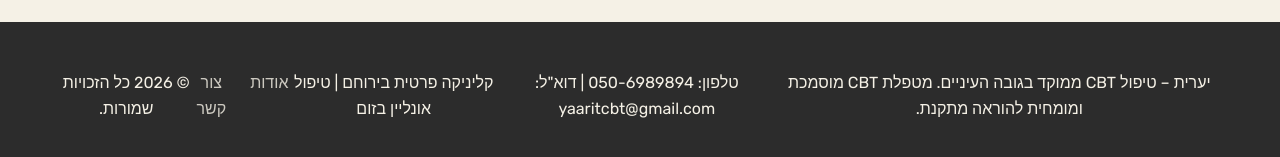
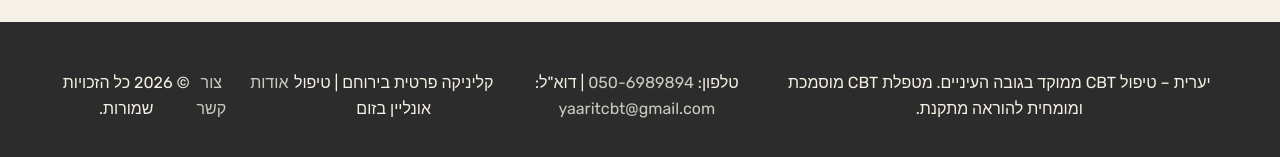
Before and after one commit to yanai101/yaarit-cbt, a React (Vite) app: page / in a window 1280 px wide. Shown: the part 5550-5707 px from the top of the page. Built offline with nearby package versions, Linux system fonts and the light colour scheme.

Commit message:
Fix email links in Footer and Contact sections

```diff
--- a/src/components/Contact.jsx
+++ b/src/components/Contact.jsx
@@ -84,10 +84,10 @@ export default function Contact() {
               <Phone size={20} />
               <span>שלחו הודעת וואטסאפ (050-6989894)</span>
             </a>
-            <div className="contact-item">
+            <a href="mailto:yaaritcbt@gmail.com" className="contact-item">
               <Mail size={20} color="var(--color-sage)" />
               <span>yaaritcbt@gmail.com</span>
-            </div>
+            </a>
             <div className="contact-item">
               <MapPin size={20} color="var(--color-sage)" />
               <span>קליניקה פרטית בירוחם, או בזום</span>
--- a/src/components/Footer.jsx
+++ b/src/components/Footer.jsx
@@ -5,7 +5,9 @@ export default function Footer() {
     <footer className="footer">
       <div className="container">
         <p>יערית – טיפול CBT ממוקד בגובה העיניים. מטפלת CBT מוסמכת ומומחית להוראה מתקנת.</p>
-        <p className="contact-info">טלפון: 050-6989894 | דוא"ל: yaaritcbt@gmail.com</p>
+        <p className="contact-info">
+          טלפון: <a href="tel:0506989894">050-6989894</a> | דוא"ל: <a href="mailto:yaaritcbt@gmail.com">yaaritcbt@gmail.com</a>
+        </p>
         <p className="location-info">קליניקה פרטית בירוחם | טיפול אונליין בזום</p>
         <div className="footer-links">
            <a href="#about">אודות</a>
```
